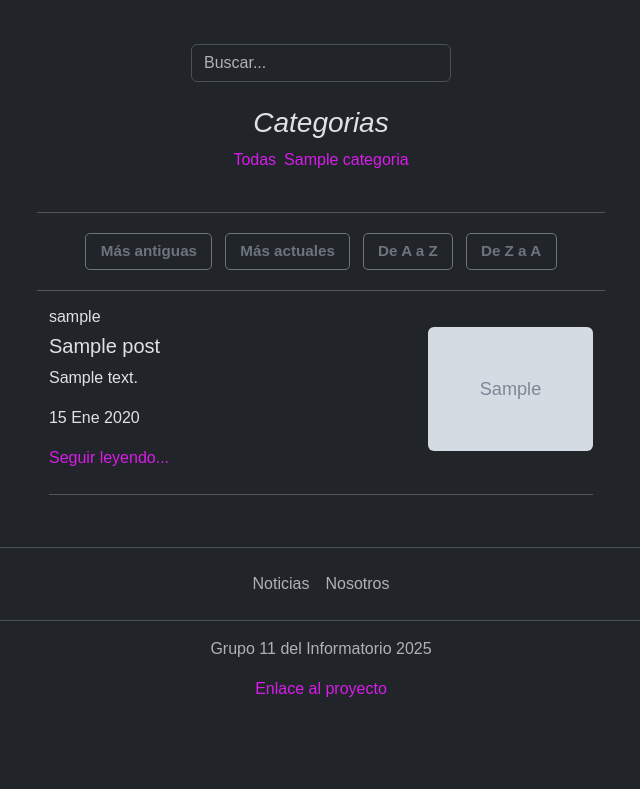
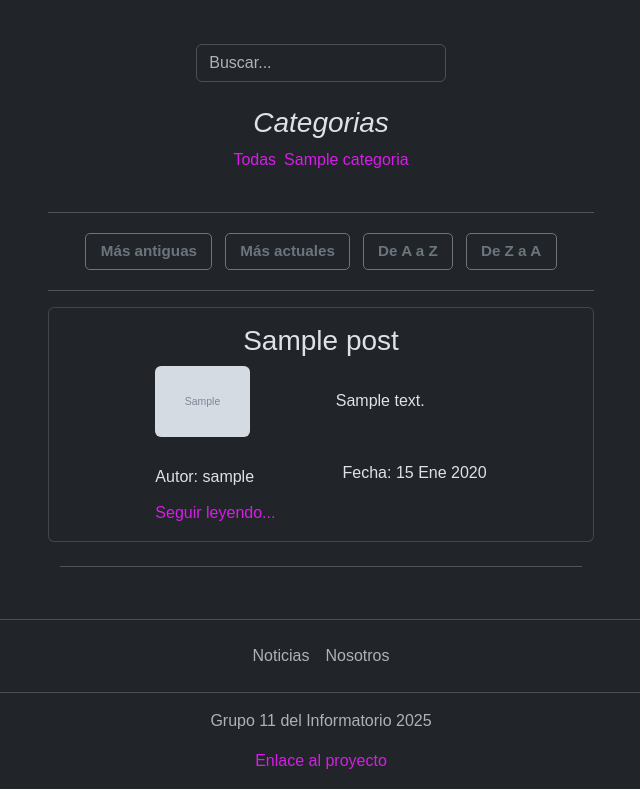
Before and after one commit to emyypg/blog, a Django app: page / in a window 1280 px wide. Shown: the part 105-894 px from the top of the page, without its empty margins (319-959 px from the left). Before the commit the page ends 802 px from the top, so only its background shows below. Run offline with Django 5.2, Linux system fonts and the light colour scheme; tables that the repository leaves empty hold one stand-in row (values such as "Sample post"); grey boxes marked "Sample" are stand-in pictures.

Commit message:
Card en index modificado.

```diff
--- a/templates/base.html
+++ b/templates/base.html
@@ -1,6 +1,6 @@
 {% load static %}
 <!DOCTYPE html>
-<html lang="es" data-bs-theme="dark"> {% comment %} modo oscuro: data-bs-theme="dark" {% endcomment %}
+<html lang="es" data-bs-theme="dark">
 <head>
   <meta charset="UTF-8" />
   <meta name="viewport" content="width=device-width, initial-scale=1" />
--- a/templates/news/index.html
+++ b/templates/news/index.html
@@ -63,15 +63,13 @@
 
 <div class="container">
     {% for post in posts %}
-    <div class="row mb-4 align-items-center"> {# Añadimos align-items-center para centrado vertical #}
-        <div class="col-md-8"> {# Contenido a la izquierda, ocupando 8 de 12 columnas en pantallas medianas y grandes #}
-            <h6 class="autor">{{ post.autor }}</h6>
-            <h5 class="titulo">{{ post.titulo }}</h5>
-            <p class="descripcion">{{ post.contenido | truncatechars:150 }}</p>
-            <p class="fecha">{{ post.fecha_publicacion|date:"d M Y" }}</p>
-            <a href="{% url 'news:post_detail' post.pk %}" class="leer-mas d-block text-start">Seguir leyendo...</a> {# d-block para que ocupe su propia línea, text-start para alinear a la izquierda #}
-        </div>
-        <div class="col-md-4"> {# Imagen a la derecha, ocupando 4 de 12 columnas #}
+    <div class="row mb-4 align-items-center card"> {# Añadimos align-items-center para centrado vertical #}
+        <div class="col-md-8 card-body text-center"> {# Contenido a la izquierda, ocupando 8 de 12 columnas en pantallas medianas y grandes #}
+
+            <h3 class="titulo card-title">{{ post.titulo }}</h3>
+
+{% comment %}             <div>
+                <div class="col-md-4 d-flex justify-content-center"> {# Imagen a la derecha, ocupando 4 de 12 columnas #}
                     {# ¡IMPORTANTE! Asegúrate de usar 'imagen_destacada.url' #}
                     {% if post.imagen_destacada %}
                         <img src="{{ post.imagen_destacada.url }}" class="img-fluid rounded" alt="{{ post.titulo }}"> {# img-fluid para responsividad, rounded para bordes #}
@@ -80,7 +78,38 @@
                         <img src="https://placehold.co/400x300/e0e0e0/555555?text=Sin+Imagen" class="img-fluid rounded" alt="Sin imagen"> {# img-fluid para responsividad, rounded para bordes #}
                     {% endif %}
                 </div>
+
+                <div class="col-md-8">
+                    <p class="descripcion card-text">{{ post.contenido | truncatechars:150 }}</p>
                 </div>
+            </div> {% endcomment %}
+
+            <div class="row mb-4 align-items-center"> <!-- Contenedor de fila para las columnas -->
+                <div class="col-md-4 d-flex justify-content-center"> <!-- Imagen a la izquierda, ocupando 4 de 12 columnas -->
+                    {% if post.imagen_destacada %}
+                        <img src="{{ post.imagen_destacada.url }}" class="img-fluid rounded" alt="{{ post.titulo }}"> <!-- img-fluid para responsividad, rounded para bordes -->
+                    {% else %}
+                        <img src="https://placehold.co/400x300/e0e0e0/555555?text=Sin+Imagen" class="img-fluid rounded" alt="Sin imagen"> <!-- Placeholder si no hay imagen -->
+                    {% endif %}
+                </div>
+
+                <div class="col-md-8"> <!-- Descripción a la derecha, ocupando 8 de 12 columnas -->
+                    <p class="descripcion card-text">{{ post.contenido | truncatechars:150 }}</p>
+                </div>
+            </div>
+
+
+
+            <div class="d-flex justify-content-between align-items-center">
+                <h6 class="autor">Autor: {{ post.autor }}</h6>
+                <p class="fecha">Fecha: {{ post.fecha_publicacion|date:"d M Y" }}</p>
+            </div>
+            <a href="{% url 'news:post_detail' post.pk %}" class="leer-mas d-block text-start">Seguir leyendo...</a> {# d-block para que ocupe su propia línea, text-start para alinear a la izquierda #}
+        </div>
+
+    </div>
+
+
     <hr>
     {% endfor %}
 </div>
```
Lines whose indentation alone changed are shown as unchanged.
